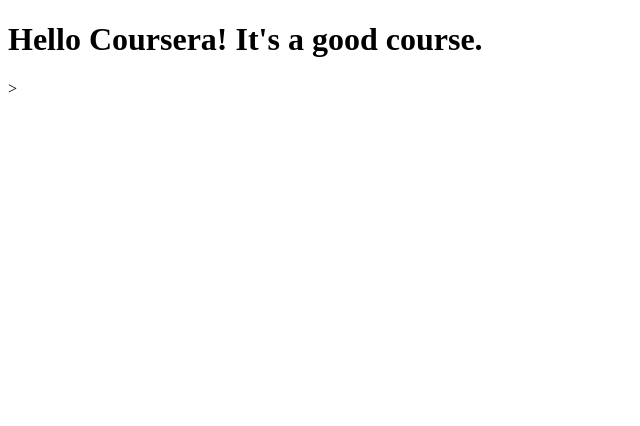
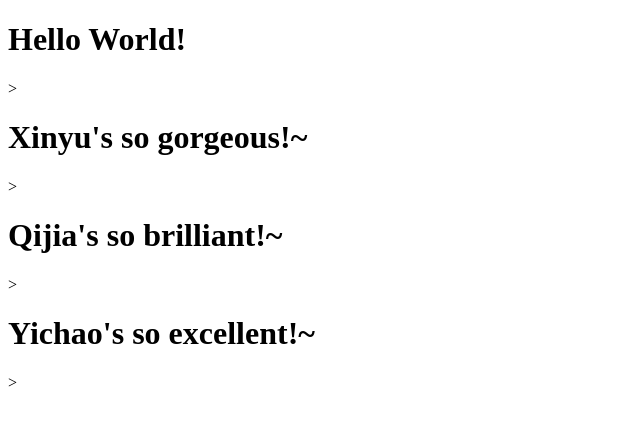
Before and after one commit to reyliu/coursera-test, a plain HTML site: page site/index.html in a window 1280 px wide. Shown: the whole page, without its empty margins (0-640 px from the left). Drawn offline with Linux system fonts and the light colour scheme.

Commit message:
some changes.

```diff
--- a/site/index.html
+++ b/site/index.html
@@ -1,9 +1,12 @@
 <!DOCTYPE html>
 <html>
 <head>
-	<title>Hello Coursera!</title>
+	<title>Liurui's website</title>
 </head>
 <body>
-<h1>Hello Coursera! It's a good course.</h1>>
+<h1>Hello World!</h1>>
+<h1>Xinyu's so gorgeous!~</h1>>
+<h1>Qijia's so brilliant!~</h1>>
+<h1>Yichao's so excellent!~</h1>>
 </body>
 </html>
```
